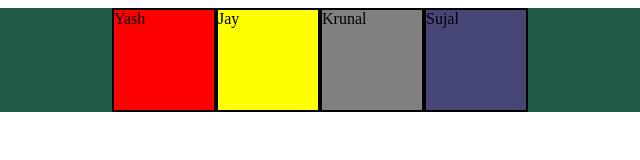
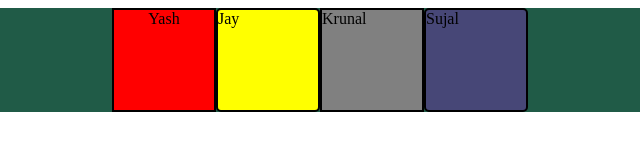
Before and after one commit to yash7743/internship-web-tech, a plain HTML site: page flexbox.html in a window 1280 px wide. Shown: the full height of the page, 320-960 px from the left. Drawn offline with Linux system fonts and the light colour scheme.

Commit message:
upadate code

```diff
--- a/flexbox.html
+++ b/flexbox.html
@@ -7,23 +7,37 @@
     <title>Document</title>
 
     <style>
-        .container{
+        .container {
             display: flex;
             justify-content: center;
             background-color: rgb(32, 91, 71);
+            /* align-content: center; */
+            flex-wrap: wrap;
+            flex-direction: row;
+            height: 100hv;
+            align-items: center;
         }
+
         .box1 {
             background-color: red;
             height: 100px;
             width: 100px;
             border: 2px solid black;
+            /* border-radius: 50px 10px; */
+            text-align: center;
+            /* order: ; sir nathi thatu kai karo */
         }
 
+        *{
+            cursor: move;
+        }
         .box2 {
             background-color: yellow;
             height: 100px;
             width: 100px;
             border: 2px solid black;
+            border-radius: 5px;
+
         }
 
         .box3 {
@@ -38,10 +52,8 @@
             height: 100px;
             width: 100px;
             border: 2px solid black;
-        }
-
-        p {
-            vertical-align: text-bottom;
+            border-radius: 5px;
+            order: 1;
         }
     </style>
 </head>
```
Also changed, not shown: hem_burger.html (+3 -2 lines), home.html (+0 -1 lines), style.html (+7 -1 lines).
